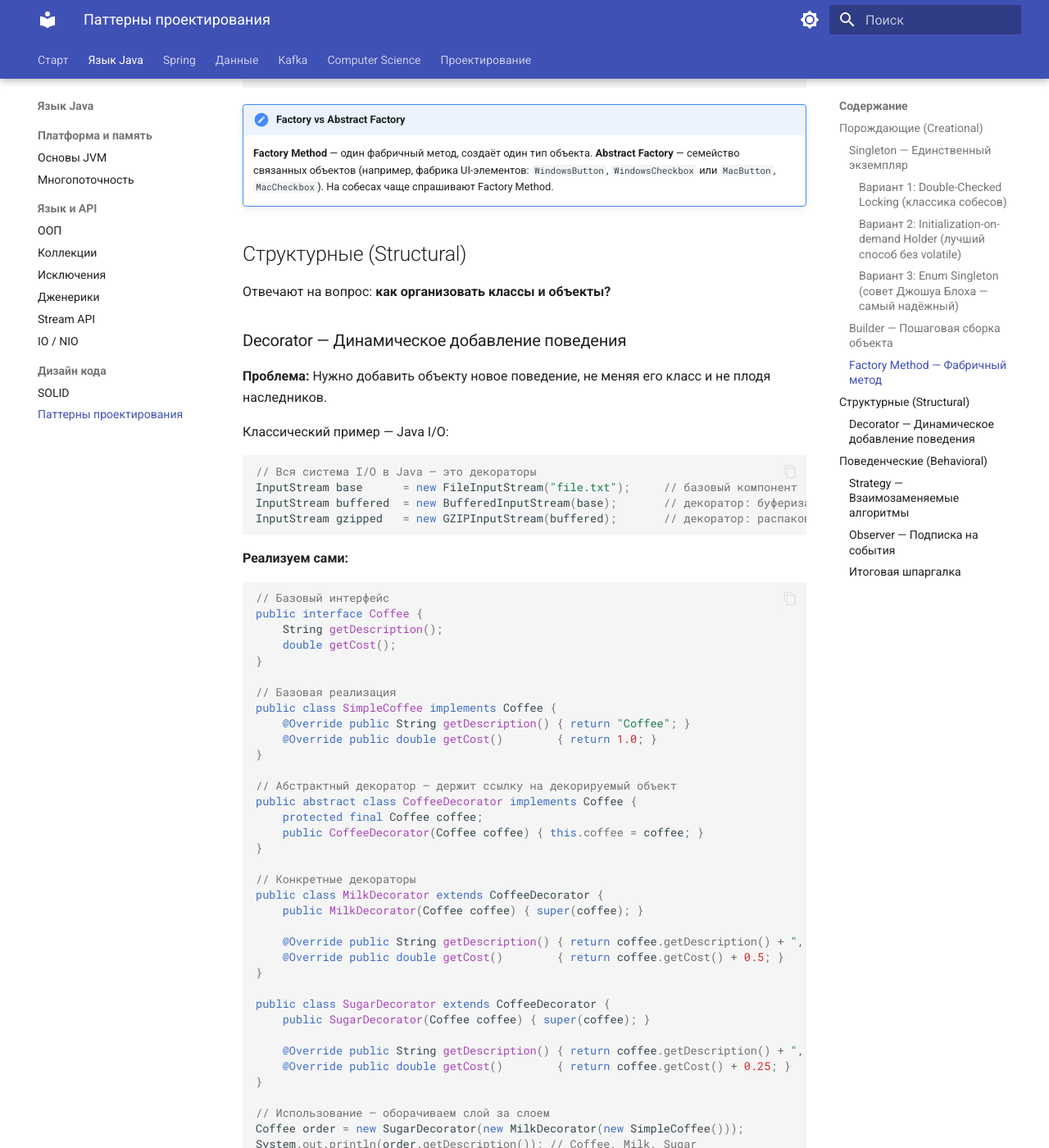
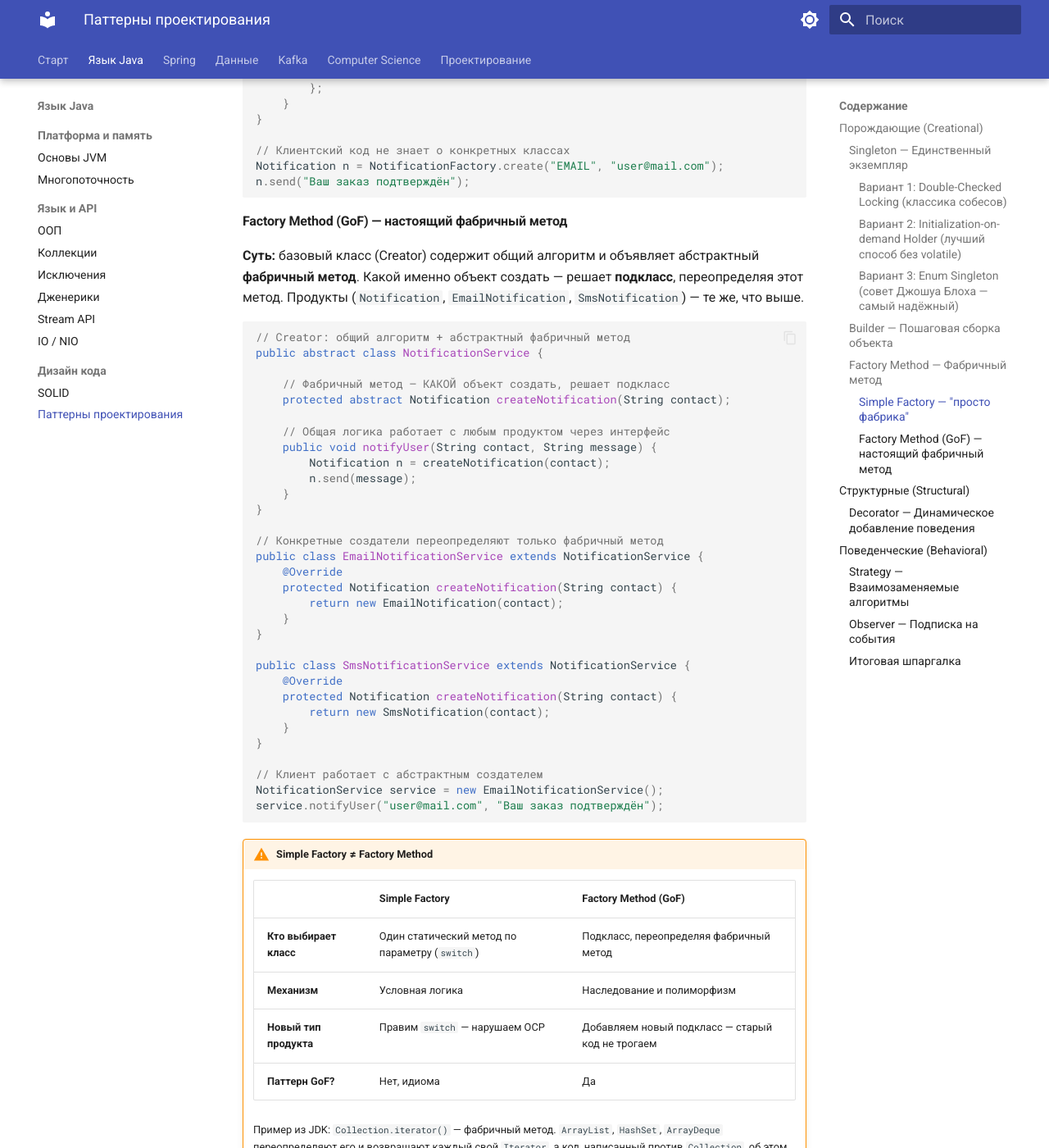
Before and after one commit to bemyskyy/interview-prep, an MkDocs documentation site: the page built from docs/java/patterns.md, in a window 1280 px wide and 1400 px high, scrolled down 3975 px. Shown: the whole window at 82% size. Built offline with MkDocs 1.6.1 and Material for MkDocs 9.7.7, drawn with Linux system fonts in a browser that asks for light colours; some of the changed text lies outside the part shown.

Commit message:
fix(patterns): отличить Simple Factory от GoF Factory Method
Пример со статическим методом и switch — это Simple Factory, а не
Factory Method. Пример оставлен и подписан правильно, добавлен
настоящий Factory Method (Creator с абстрактным фабричным методом и
подклассы) и таблица различий.

Co-Authored-By: Claude Opus 5.5 <noreply@anthropic.com>
Claude-Session: https://claude.ai/code/session_0134ndqZYeQsqiZKLSZ2mA4Y

````diff
--- a/docs/java/patterns.md
+++ b/docs/java/patterns.md
@@ -144,6 +144,10 @@ User user = new User.Builder("Alice", "alice@mail.com")
 
 **Проблема:** Нужно создавать объекты, не привязываясь к конкретным классам.
 
+#### Simple Factory — "просто фабрика"
+
+То, что чаще всего показывают под видом Factory Method, на самом деле **Simple Factory**: один статический метод со `switch`, который выбирает класс по параметру. Это полезная идиома, но не паттерн GoF.
+
 ```java
 // Абстрактный продукт
 public interface Notification {
@@ -171,7 +175,7 @@ public class SmsNotification implements Notification {
     }
 }
 
-// Фабрика — централизованное место создания
+// Simple Factory — централизованное место создания
 public class NotificationFactory {
     public static Notification create(String type, String contact) {
         return switch (type) {
@@ -186,6 +190,54 @@ public class NotificationFactory {
 Notification n = NotificationFactory.create("EMAIL", "user@mail.com");
 n.send("Ваш заказ подтверждён");
 ```
+
+#### Factory Method (GoF) — настоящий фабричный метод
+
+**Суть:** базовый класс (Creator) содержит общий алгоритм и объявляет абстрактный **фабричный метод**. Какой именно объект создать — решает **подкласс**, переопределяя этот метод. Продукты (`Notification`, `EmailNotification`, `SmsNotification`) — те же, что выше.
+
+```java
+// Creator: общий алгоритм + абстрактный фабричный метод
+public abstract class NotificationService {
+
+    // Фабричный метод — КАКОЙ объект создать, решает подкласс
+    protected abstract Notification createNotification(String contact);
+
+    // Общая логика работает с любым продуктом через интерфейс
+    public void notifyUser(String contact, String message) {
+        Notification n = createNotification(contact);
+        n.send(message);
+    }
+}
+
+// Конкретные создатели переопределяют только фабричный метод
+public class EmailNotificationService extends NotificationService {
+    @Override
+    protected Notification createNotification(String contact) {
+        return new EmailNotification(contact);
+    }
+}
+
+public class SmsNotificationService extends NotificationService {
+    @Override
+    protected Notification createNotification(String contact) {
+        return new SmsNotification(contact);
+    }
+}
+
+// Клиент работает с абстрактным создателем
+NotificationService service = new EmailNotificationService();
+service.notifyUser("user@mail.com", "Ваш заказ подтверждён");
+```
+
+!!! warning "Simple Factory ≠ Factory Method"
+    | | **Simple Factory** | **Factory Method (GoF)** |
+    |---|---|---|
+    | **Кто выбирает класс** | Один статический метод по параметру (`switch`) | Подкласс, переопределяя фабричный метод |
+    | **Механизм** | Условная логика | Наследование и полиморфизм |
+    | **Новый тип продукта** | Правим `switch` — нарушаем OCP | Добавляем новый подкласс — старый код не трогаем |
+    | **Паттерн GoF?** | Нет, идиома | Да |
+
+    Пример из JDK: `Collection.iterator()` — фабричный метод. `ArrayList`, `HashSet`, `ArrayDeque` переопределяют его и возвращают каждый свой `Iterator`, а код, написанный против `Collection`, об этом не знает.
 
 !!! note "Factory vs Abstract Factory"
     **Factory Method** — один фабричный метод, создаёт один тип объекта. **Abstract Factory** — семейство связанных объектов (например, фабрика UI-элементов: `WindowsButton`, `WindowsCheckbox` или `MacButton`, `MacCheckbox`). На собесах чаще спрашивают Factory Method.
@@ -394,7 +446,7 @@ service.placeOrder(new Order(...));
 |---|---|---|---|
 | **Singleton** | Порождающий | Нужен один экземпляр | Приватный конструктор + статический метод доступа |
 | **Builder** | Порождающий | Объект с кучей параметров | Пошаговая сборка через fluent API |
-| **Factory Method** | Порождающий | Создание без привязки к классу | Метод возвращает интерфейс, скрывая `new` |
+| **Factory Method** | Порождающий | Создание без привязки к классу | Подкласс переопределяет фабричный метод и решает, какой объект создать. `switch` по параметру — это Simple Factory |
 | **Decorator** | Структурный | Добавить поведение без наследования | Обёртка, реализующая тот же интерфейс |
 | **Strategy** | Поведенческий | Взаимозаменяемые алгоритмы | Интерфейс + набор реализаций + контекст |
 | **Observer** | Поведенческий | Реакция нескольких на одно событие | Subject хранит список и уведомляет всех |
````
